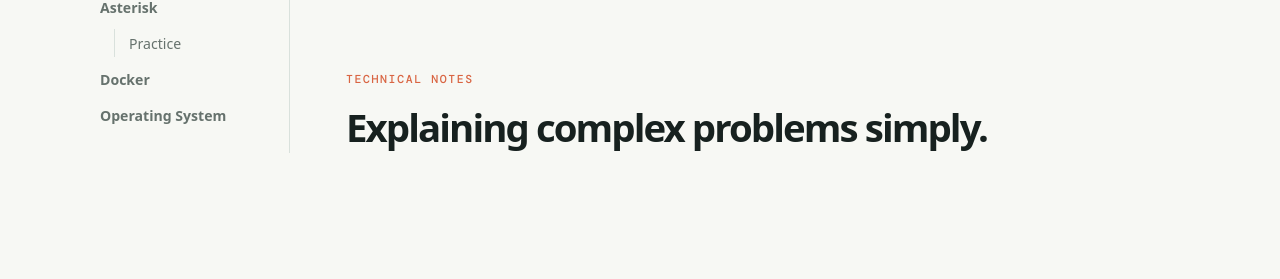
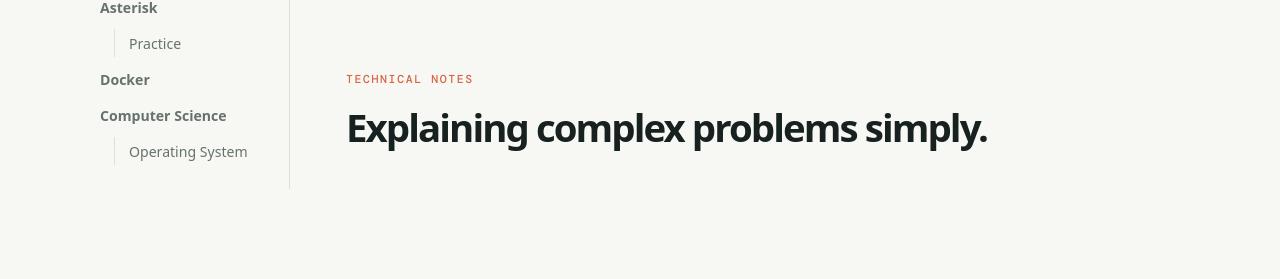
Before and after one commit to NotableDeveloper/NotableDeveloper.github.io, a Jekyll site: the page built from index.html, in a window 1280 px wide. Shown: the part 164-443 px from the top of the page. Built offline with Jekyll 4.4.1, drawn with Linux system fonts in a browser that asks for light colours; some web fonts are replaced; the list of posts is cut into pages by our own code.

Commit message:
Group Operating System under Computer Science

```diff
--- a/_data/categories.yml
+++ b/_data/categories.yml
@@ -5,5 +5,8 @@
       url: /categories/asterisk/practice/
 - title: Docker
   url: /categories/docker/
-- title: Operating System
-  url: /categories/operating-system/
+- title: Computer Science
+  url: /categories/computer-science/
+  children:
+    - title: Operating System
+      url: /categories/operating-system/
--- /dev/null
+++ b/categories/computer-science/index.html
@@ -0,0 +1,6 @@
+---
+layout: category
+title: Computer Science
+category: Operating System
+permalink: /categories/computer-science/
+---
```
